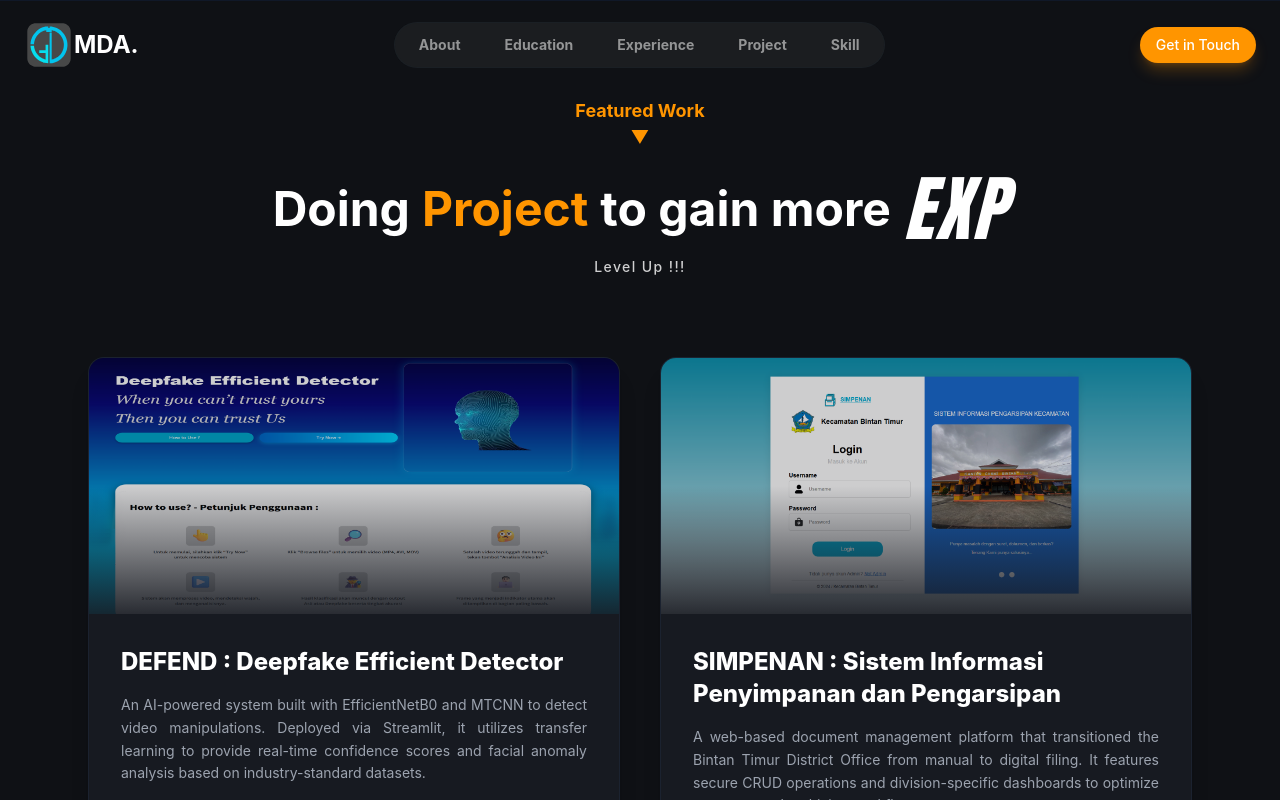
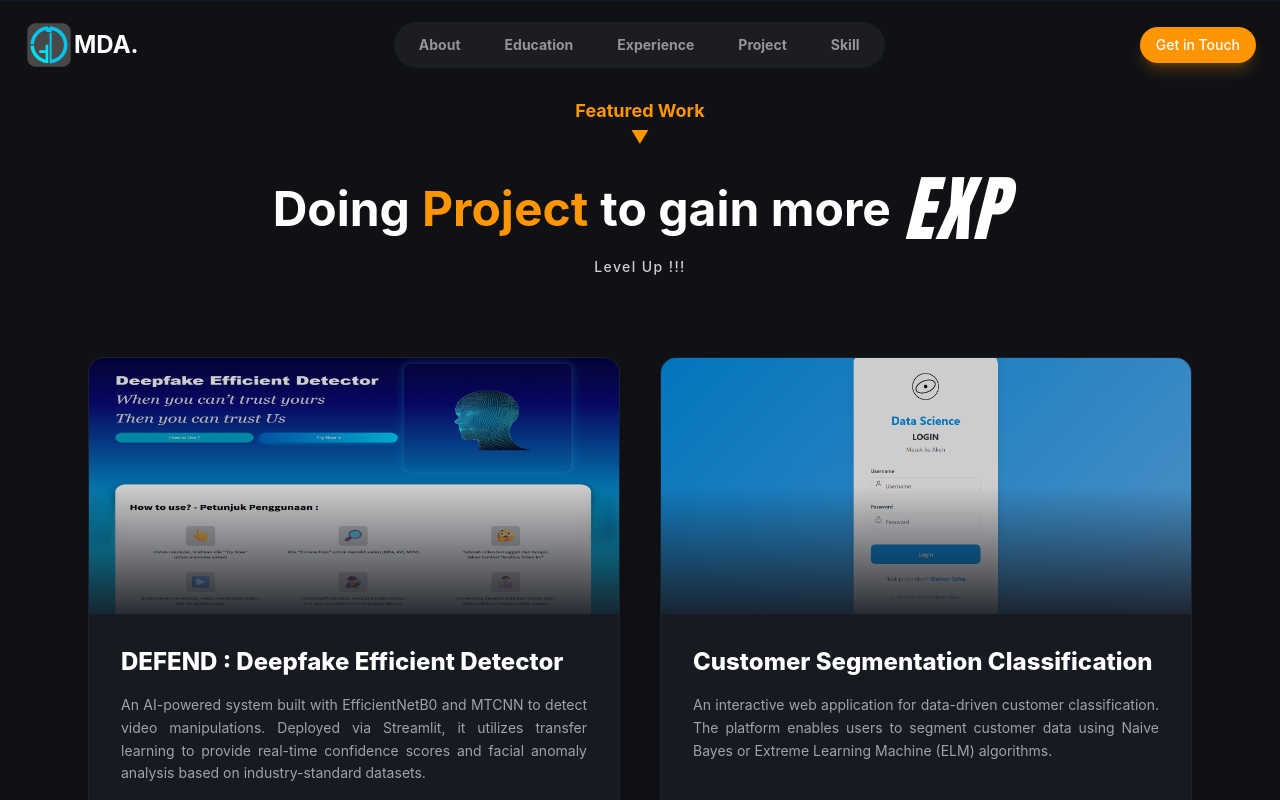
Before and after one commit to Dhaoed/Portofolio, a React (Vite) app: page / in a window 1280 px wide. Both pictures are taken after a click on the button "Sneak Peak". Shown: the part 4548-5348 px from the top of the page. Built offline with nearby package versions, Linux system fonts and the light colour scheme.

Commit message:
Update Projects.jsx

```diff
--- a/src/sections/Projects.jsx
+++ b/src/sections/Projects.jsx
@@ -33,24 +33,22 @@ export const Projects = () => {
                 "/projects/DEFEND/Id1F.png",
                 "/projects/DEFEND/Id1G.png"
             ]
-        },/*
+        },
         {
             id: 2,
-            title: "NST E-Catalog",
-            description: "A streamlined digital storefront for NST Phoneshop that digitizes product inventory. It enhances the customer journey by providing a searchable, high-resolution interface for browsing mobile device specifications and availability.",
-            extendedDesc: "Designed a digital storefront for NST Phoneshop to modernize product browsing. The platform digitizes inventory management and enhances customer experience by providing a searchable interface for product specifications and high-resolution imagery.",
-            tags: ["ReactJS", "ViteJS", "TailwindCSS", "Typescript", "SupaBase."],
-            link: "https://github.com/Dhaoed/NST-E-Catalog.git",
+            title: "Customer Segmentation Classification",
+            description: "An interactive web application for data-driven customer classification. The platform enables users to segment customer data using Naive Bayes or Extreme Learning Machine (ELM) algorithms.",
+            extendedDesc: "An interactive data science web application designed to classify and analyze customer demographics using **Naive Bayes** and **Extreme Learning Machine** algorithms. The platform features a streamlined user interface for inputting key customer attributes and delivers actionable insights through real-time data visualizations, including segment distribution analysis and feature importance mapping.",
+            tags: ["Machine Learning", "Python", "Streamlit"],
+            link: "https://github.com/Dhaoed/Customer-Segmentation.git",
             images: [
-                "/projects/NST E-Catalog/Id2A.png",
-                "/projects/NST E-Catalog/Id2B.png",
-                "/projects/NST E-Catalog/Id2C.png",
-                "/projects/NST E-Catalog/Id2D.png",
-                "/projects/NST E-Catalog/Id2E.png",
-                "/projects/NST E-Catalog/Id2F.png",
-                "/projects/NST E-Catalog/Id2G.png"
+                "/projects/CS-Classifier/Id9A.png",
+                "/projects/CS-Classifier/Id9B.png",
+                "/projects/CS-Classifier/Id9C.png",
+                "/projects/CS-Classifier/Id9D.png",
+                "/projects/CS-Classifier/Id9E.png"
             ]
-        },*/
+        },
         {
             id: 3,
             title: "SIMPENAN : Sistem Informasi Penyimpanan dan Pengarsipan",
```
